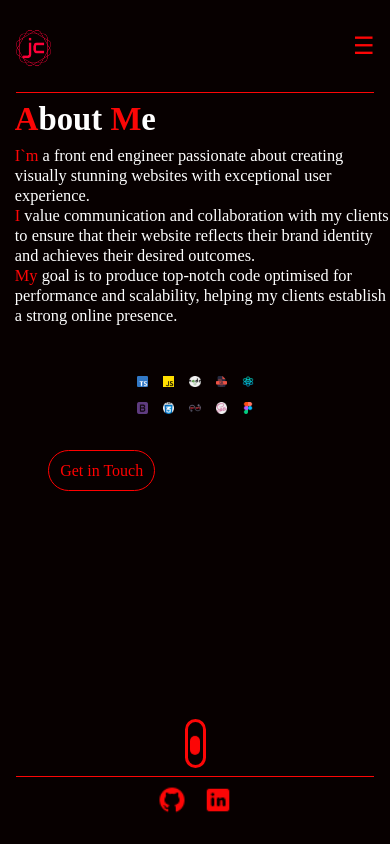
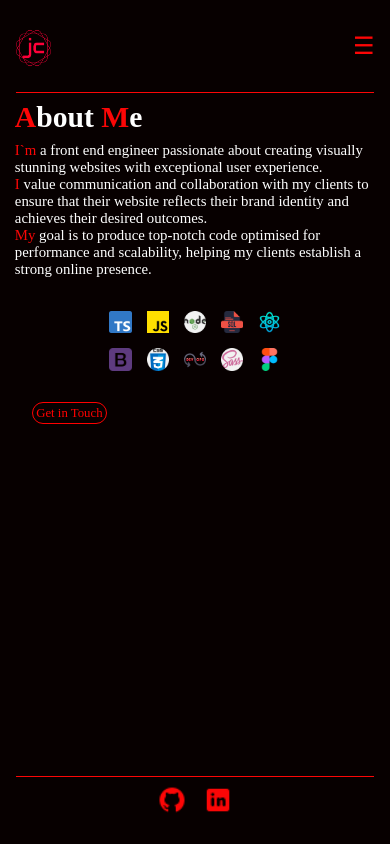
Before and after one commit to jcamargoUK/portfolio, a Next.js app: page /about in a window 390 px wide. Built offline with nearby package versions, Linux system fonts and the light colour scheme.

Commit message:
some adjustments

```diff
--- a/components/Layout/Contact/Contact.js
+++ b/components/Layout/Contact/Contact.js
@@ -55,11 +55,11 @@ function ContactForm() {
         <div className={styles.formContainer}>
           <form ref={formRef} className={styles.cf} onSubmit={handleSubmit}>
             <div className={styles.inputContainer}>
-              <input className={styles.input} type='text' placeholder='Name' name='name' onChange={handleChange} />
-              <input className={styles.input} type='email' placeholder='Email address' name='email' onChange={handleChange} />
+              <input className={styles.input} type='text' required placeholder='Name' name='name' onChange={handleChange} />
+              <input className={styles.input} type='email' required placeholder='Email address' name='email' onChange={handleChange} />
             </div>
             <div>
-              <textarea className={styles.textArea} name='message' type='text' placeholder='Message' onChange={handleChange}></textarea>
+              <textarea className={styles.textArea} name='message' required type='text' placeholder='Message' onChange={handleChange}></textarea>
             </div>
             <div className={styles.submitContainer}>
               <input className={styles.submit} type='submit' value='Submit' />
--- a/src/pages/about.js
+++ b/src/pages/about.js
@@ -19,8 +19,8 @@ export default function About() {
             className={styles.logoContainer}
             src='/assets/typescript.png'
             // layout='fill'
-            width={60}
-            height={60}
+            width={100}
+            height={100}
           />
           <Image
             className={styles.logoContainer}
@@ -88,7 +88,7 @@ export default function About() {
         </div>
       </div>
       <Getting_In_Touch_Button />
-      <ArrowDown />
+      {/* <ArrowDown /> */}
     </div>
   )
 }
--- a/src/pages/contact.js
+++ b/src/pages/contact.js
@@ -6,7 +6,7 @@ export default function Contact(){
   return(
     <>
     <ContactForm />
-    <ArrowDown />
+    {/* <ArrowDown /> */}
     </>
   )
 }
--- a/src/styles/About.module.css
+++ b/src/styles/About.module.css
@@ -41,14 +41,15 @@
   /* height: 70vh; */
   display: grid;
   grid-template-columns: auto auto auto;
-  grid-gap: 15px;
+  grid-gap: 25px;
   padding-left: 10vw;
   padding-top: 10vh;
+
 }
 .logoContainer{
   display: block;
-  width: 45px;
-  height: 50px;
+  width: 65px;
+  height: 65px;
 }
 
 
@@ -76,6 +77,7 @@
 @media screen and (max-width: 900px){
   .container{
     flex-direction: column;
+
   }
   .about{
     width: 90vw;
@@ -89,13 +91,17 @@
     grid-template-columns: auto auto auto auto auto;
     grid-gap: 15px;
     padding-left: 0vw;
-    padding-top: 5vh;
+    padding-top: 15vh;
   }
 }
 
 @media screen and (max-width: 768px){
   .about{
-    font-size: 2.8vw;
+    font-size: 2.6vw;
+
+  }
+  .logoDiv{
+    width: 38vw;
   }
 }
 
@@ -103,10 +109,14 @@
 
   .main{
     padding-left: 0;
-
+  }
+  .logoDiv{
+    width:44vw;
+    margin-top: 0;
+    padding-top: 3vh;
   }
   .about{
-    font-size: 4.2vw;
+    font-size: 3.8vw;
     width: 100vw;
     padding: 0.5rem;
     padding-top: 0;
@@ -115,7 +125,7 @@
 
 @media screen and (max-width: 375px){
   .about{
-    font-size: 5.2vw;
+    font-size: 4.2vw;
     width: 100vw;
     padding: 0.5rem;
     padding-top: 0;
--- a/src/styles/GettingInTouch.module.css
+++ b/src/styles/GettingInTouch.module.css
@@ -16,3 +16,17 @@
   border: 1px solid #070707;
   transition: 1.5s;
 }
+
+@media screen and (max-width: 425px){
+  .Getting_In_Touch_Button_Container{
+    margin-top: 2rem;
+    margin-left: 2rem;
+  }
+  .button{
+    font-size: .8rem;
+    border: 1px solid red;
+    padding: .2rem;
+    border-radius: 100px;
+    color: red;
+  }
+}
--- a/src/styles/Home.module.css
+++ b/src/styles/Home.module.css
@@ -14,6 +14,7 @@
   font-size: 2.3rem;
   width: 50vw;
   padding-left: 3rem;
+  position: sticky;
 }
 .nameSpan1{
   color: #ffffffff;
--- a/src/styles/NavBar.module.css
+++ b/src/styles/NavBar.module.css
@@ -47,14 +47,16 @@
   .links {
     display: none;
     flex-direction: column;
-    align-items: center;
+    align-items: end;
     position: absolute;
-    top: 60px;
-    left: 0;
-    right: 0;
-    padding: 10px;
-    background-color: #333;
+    top: 75px;
+    /* left: 0; */
+    right: 23px;
+    /* padding: 10px; */
+    background-color: #050505;
     z-index: 1;
+    width: 40vw;
+    z-index: 100;
   }
 
   .links.open {
@@ -62,6 +64,8 @@
   }
 
   .links li {
-    margin: 10px 0;
+    margin: 12px 0;
+    font-size: 1.2rem;
+
   }
 }
--- a/src/styles/ToggleSwitch.module.css
+++ b/src/styles/ToggleSwitch.module.css
@@ -1,7 +1,7 @@
 .toggleSwitch {
   position: relative;
   display: inline-block;
-  width: 50px;
+  width: 20px;
   height: 20px;
 }
 .toggleSwitch input {
```
Also changed, not shown: 1 other file (tests, documents, lock files or other folders).
